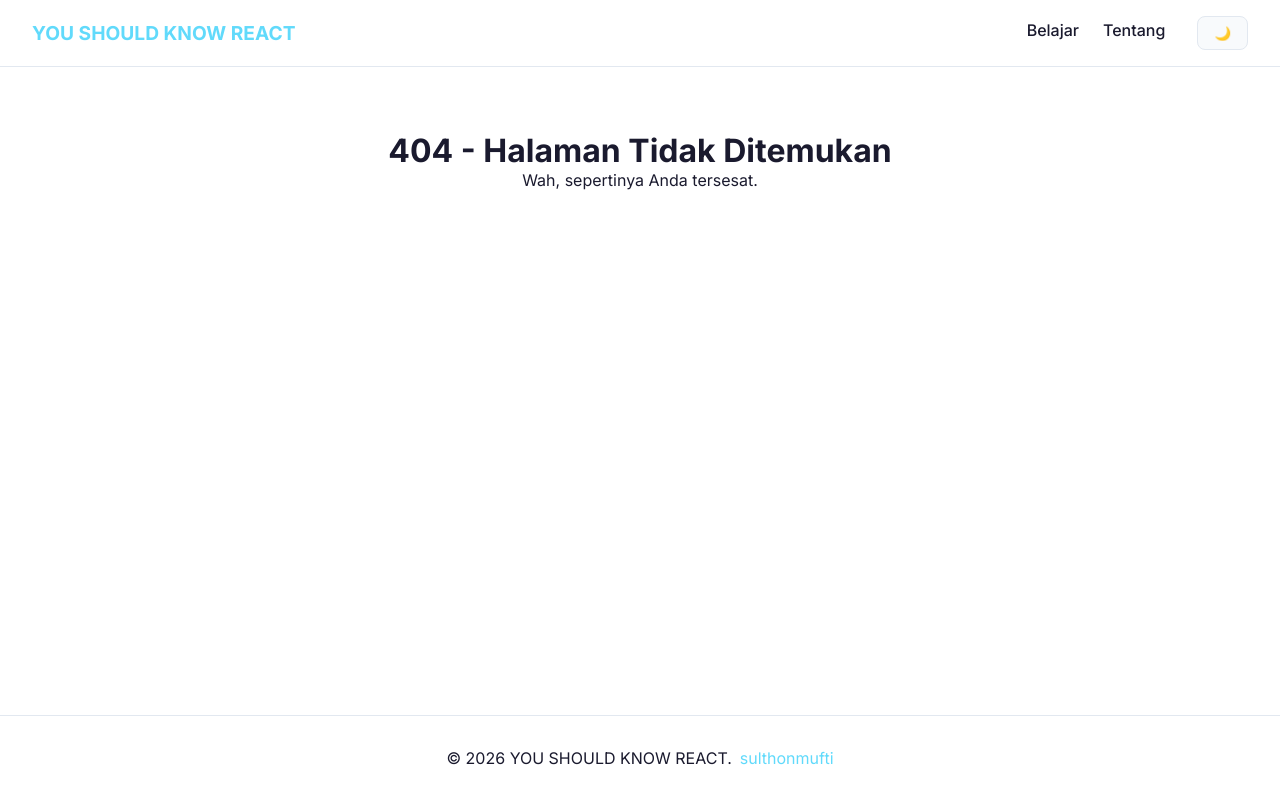
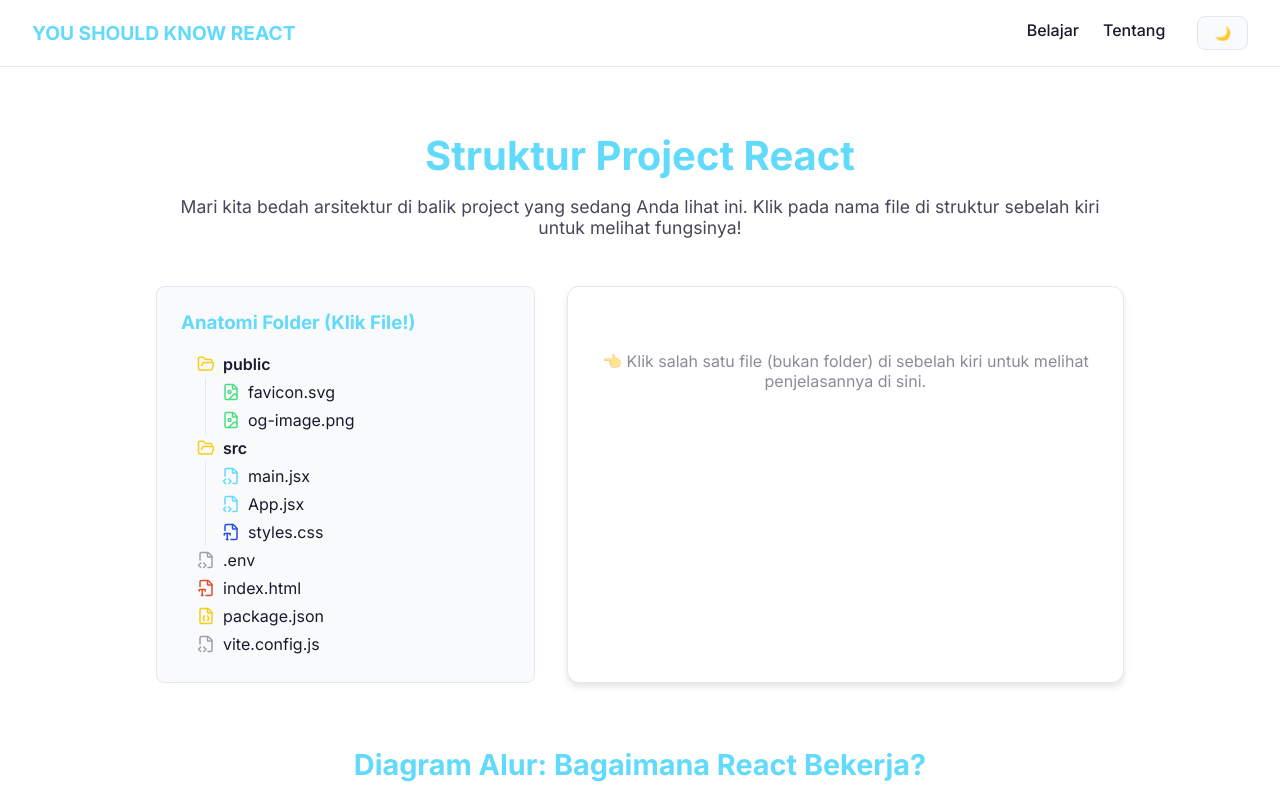
Before and after one commit to sulthonmufti/you-should-know-react, a React (Vite) app: page /project-structure in a window 1280 px wide. Before the commit this address had no page. Shown: the top 800 px of the page. Built offline with nearby package versions, Linux system fonts and the light colour scheme.

Commit message:
feat: implement interactive project structure page with file tree visualization

```diff
--- a/src/App.jsx
+++ b/src/App.jsx
@@ -9,6 +9,8 @@ import Learn from './pages/Learn'
 import Topic from './pages/Topic'
 import NotFound from './pages/NotFound'
 
+import ProjectStructure from './pages/ProjectStructure';
+
 function App() {
   return (
     <div style={{ display: 'flex', flexDirection: 'column', minHeight: '100vh' }}>
@@ -19,6 +21,7 @@ function App() {
           <Route path="/" element={<Home />} />
           <Route path="/learn" element={<Learn />} />
           <Route path="/learn/:moduleId/:topicId" element={<Topic />} />
+          <Route path="/project-structure" element={<ProjectStructure />} />
           <Route path="*" element={<NotFound />} />
         </Routes>
       </PageWrapper>
--- /dev/null
+++ b/src/components/ui/FileTreeView.jsx
@@ -0,0 +1,87 @@
+import { useState } from 'react';
+import { Folder, FolderOpen, FileJson, FileCode2, FileType2, FileImage } from 'lucide-react';
+
+// Data struktur folder statis
+const folderStructure = [
+  {
+    name: 'public', type: 'folder',
+    children: [
+      { name: 'favicon.svg', type: 'image', desc: 'Ikon tab browser website Anda.' },
+      { name: 'og-image.png', type: 'image', desc: 'Gambar thumbnail yang muncul saat website dibagikan di sosial media.' }
+    ]
+  },
+  {
+    name: 'src', type: 'folder',
+    children: [
+      { name: 'main.jsx', type: 'react', desc: 'File entry-point! Di sinilah React "menyuntikkan" seluruh aplikasinya ke dalam file HTML kosong.' },
+      { name: 'App.jsx', type: 'react', desc: 'Komponen Induk (Root). Semua router, tema, dan halaman berada di dalam komponen ini.' },
+      { name: 'styles.css', type: 'css', desc: 'File CSS global untuk mengatur variabel warna dan reset margin.' }
+    ]
+  },
+  { name: '.env', type: 'config', desc: 'File sangat rahasia! Tempat menyimpan API Key Firebase (Jangan pernah di-upload ke GitHub).' },
+  { name: 'index.html', type: 'html', desc: 'File HTML tunggal di Single Page Application. Hanya berisi div ber-id "root".' },
+  { name: 'package.json', type: 'json', desc: 'KTP dari project ini. Berisi daftar library yang diinstal (seperti react-router-dom) dan perintah untuk menjalankan server.' },
+  { name: 'vite.config.js', type: 'config', desc: 'Konfigurasi alat build Vite. Jauh lebih cepat dari Webpack bawaan Create React App.' }
+];
+
+export default function FileTreeView({ onSelectFile }) {
+  return (
+    <div style={{ backgroundColor: 'var(--color-surface)', padding: '1.5rem', borderRadius: 'var(--radius-default)', border: '1px solid var(--color-border)' }}>
+      <h3 style={{ marginBottom: '1rem', color: 'var(--color-primary)' }}>Anatomi Folder (Klik File!)</h3>
+      <div>
+        {folderStructure.map((node, index) => (
+          <TreeNode key={index} node={node} onSelectFile={onSelectFile} />
+        ))}
+      </div>
+    </div>
+  );
+}
+
+// Komponen Rekursif untuk Pohon Folder
+function TreeNode({ node, onSelectFile }) {
+  const [isOpen, setIsOpen] = useState(true);
+
+  const getIcon = (type, open) => {
+    switch (type) {
+      case 'folder': return open ? <FolderOpen size={18} color="#FACC15" /> : <Folder size={18} color="#FACC15" />;
+      case 'react': return <FileCode2 size={18} color="#61DAFB" />;
+      case 'html': return <FileType2 size={18} color="#E44D26" />;
+      case 'css': return <FileType2 size={18} color="#264DE4" />;
+      case 'json': return <FileJson size={18} color="#FACC15" />;
+      case 'image': return <FileImage size={18} color="#4ADE80" />;
+      default: return <FileCode2 size={18} color="#A0A0A0" />;
+    }
+  };
+
+  if (node.type === 'folder') {
+    return (
+      <div style={{ marginLeft: '1rem' }}>
+        <div
+          onClick={() => setIsOpen(!isOpen)}
+          style={{ display: 'flex', alignItems: 'center', gap: '0.5rem', cursor: 'pointer', padding: '0.25rem 0', userSelect: 'none' }}
+        >
+          {getIcon(node.type, isOpen)}
+          <span style={{ fontWeight: '600' }}>{node.name}</span>
+        </div>
+        {isOpen && node.children && (
+          <div style={{ borderLeft: '1px solid var(--color-border)', marginLeft: '8px' }}>
+            {node.children.map((child, index) => (
+              <TreeNode key={index} node={child} onSelectFile={onSelectFile} />
+            ))}
+          </div>
+        )}
+      </div>
+    );
+  }
+
+  return (
+    <div
+      onClick={() => onSelectFile(node)}
+      style={{ display: 'flex', alignItems: 'center', gap: '0.5rem', cursor: 'pointer', padding: '0.25rem 0', marginLeft: '1rem' }}
+      className="file-node"
+    >
+      {getIcon(node.type)}
+      <span>{node.name}</span>
+    </div>
+  );
+}
--- a/src/pages/ProjectStructure/index.jsx
+++ b/src/pages/ProjectStructure/index.jsx
@@ -0,0 +1,60 @@
+import { useState } from 'react';
+import FileTreeView from '../../components/ui/FileTreeView';
+
+export default function ProjectStructure() {
+  const [selectedFile, setSelectedFile] = useState(null);
+
+  return (
+    <div style={{ padding: '2rem 1rem', maxWidth: '1000px', margin: '0 auto', width: '100%' }}>
+      <div style={{ marginBottom: '3rem', textAlign: 'center' }}>
+        <h1 style={{ fontSize: '2.5rem', color: 'var(--color-primary)', marginBottom: '1rem' }}>
+          Struktur Project React
+        </h1>
+        <p style={{ fontSize: '1.1rem', color: 'var(--color-text)', opacity: 0.8 }}>
+          Mari kita bedah arsitektur di balik project yang sedang Anda lihat ini.
+          Klik pada nama file di struktur sebelah kiri untuk melihat fungsinya!
+        </p>
+      </div>
+
+      <div style={{ display: 'flex', gap: '2rem', flexWrap: 'wrap' }}>
+        {/* Kolom Kiri: Visualisasi Tree Interaktif */}
+        <div style={{ flex: '1 1 300px' }}>
+          <FileTreeView onSelectFile={setSelectedFile} />
+        </div>
+
+        {/* Kolom Kanan: Detail Penjelasan */}
+        <div style={{ flex: '2 1 400px', backgroundColor: 'var(--color-bg)', padding: '2rem', borderRadius: 'var(--radius-card)', border: '1px solid var(--color-border)', boxShadow: 'var(--shadow-md)' }}>
+          {selectedFile ? (
+            <div>
+              <h2 style={{ color: 'var(--color-primary)', borderBottom: '2px solid var(--color-border)', paddingBottom: '0.5rem', marginBottom: '1rem' }}>
+                📄 {selectedFile.name}
+              </h2>
+              <p style={{ fontSize: '1.1rem', lineHeight: '1.8' }}>
+                {selectedFile.desc}
+              </p>
+            </div>
+          ) : (
+            <div style={{ textAlign: 'center', opacity: 0.5, marginTop: '2rem' }}>
+              <p>👈 Klik salah satu file (bukan folder) di sebelah kiri untuk melihat penjelasannya di sini.</p>
+            </div>
+          )}
+        </div>
+      </div>
+
+      {/* Bagian Diagram Alur */}
+      <div style={{ marginTop: '4rem' }}>
+        <h2 style={{ fontSize: '1.8rem', color: 'var(--color-primary)', marginBottom: '1.5rem', textAlign: 'center' }}>
+          Diagram Alur: Bagaimana React Bekerja?
+        </h2>
+        <div style={{ padding: '2rem', backgroundColor: 'var(--color-surface)', borderRadius: 'var(--radius-default)', border: '1px solid var(--color-border)', textAlign: 'center' }}>
+          <p style={{ fontWeight: 'bold', marginBottom: '1rem' }}>1. Anda menulis JSX di <code>App.jsx</code></p>
+          <p>⬇️ (Babel/Vite mengubah JSX menjadi Javascript murni)</p>
+          <p style={{ fontWeight: 'bold', margin: '1rem 0' }}>2. React membaca Javascript dan membuat "Virtual DOM" (Peta UI di memori)</p>
+          <p>⬇️ (React membandingkan Virtual DOM dengan layar pengguna saat ini)</p>
+          <p style={{ fontWeight: 'bold', margin: '1rem 0' }}>3. <code>main.jsx</code> menyuntikkan hasil akhir ke <code>&lt;div id="root"&gt;</code> di <code>index.html</code></p>
+        </div>
+      </div>
+
+    </div>
+  );
+}
```
